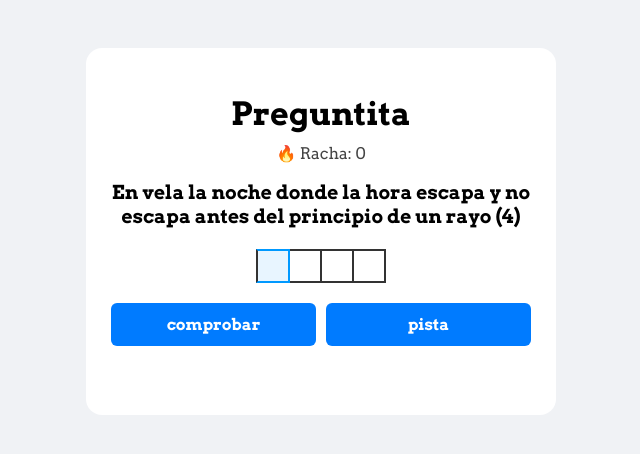
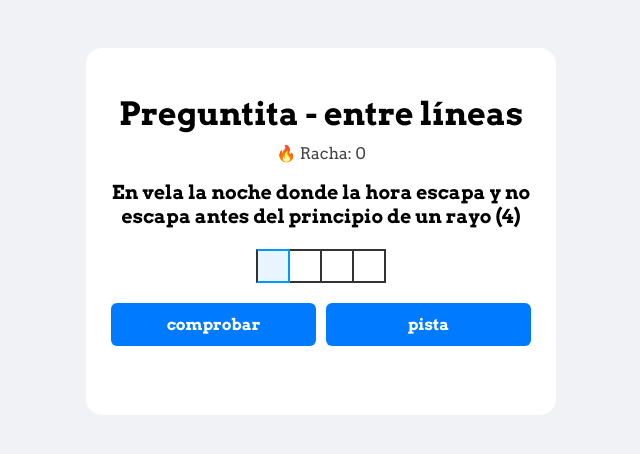
Before and after one commit to VictorLopezPardo/Preguntita, a plain HTML site: page index.html in a window 1280 px wide. Shown: the whole page, without its empty margins (319-959 px from the left). Drawn offline with Linux system fonts and the light colour scheme.

Commit message:
Update title in index.html to include subtitle

```diff
--- a/index.html
+++ b/index.html
@@ -10,7 +10,7 @@
 </head>
 <body>
   <div id="game">
-    <h1>Preguntita</h1>
+    <h1>Preguntita - entre líneas</h1>
 
     <div id="streak"></div>
 
```
